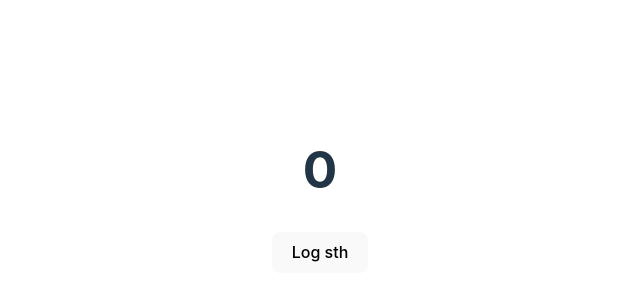
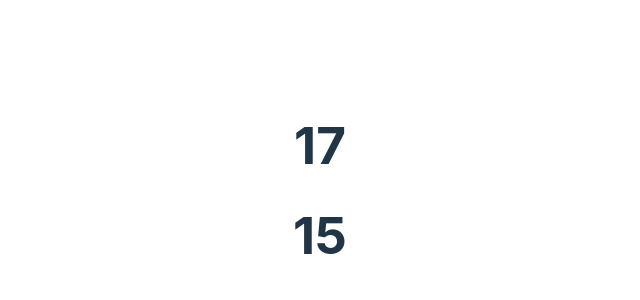
Before and after one commit to MagdalenaTyminska/React-test, a React (Vite) app: page / in a window 1280 px wide. Shown: the part 210-510 px from the top of the page, without its empty margins (320-960 px from the left). Built offline with nearby package versions, Linux system fonts and the light colour scheme.

Commit message:
First task -fixed

```diff
--- a/src/App.tsx
+++ b/src/App.tsx
@@ -1,33 +1,15 @@
 import './App.scss';
-import { useConsoleLog } from './hooks/useConsoleLog';
-import { useCustomLogger } from './hooks/useCustomLogger';
+import { FirstCounter } from './FirstCounter';
+import { SecondCounter } from './SecondCounter';
+// import { useCounter } from './hooks/useCounter';
+// import { useDebouncedState } from './hooks/useDebouncedState';
 
 const App = () => {
-	useConsoleLog();
-	// const { logCount, log } = useCustomLogger('Test_App');
-	// 	const logSth = () => {
-	// 		log(Math.round(Math.random() * 1000).toString());
-	// 	};
-
-	// 	return (
-	// 		<div>
-	// 			<h1>{logCount}</h1>
-	// 			<button onClick={logSth}>Log sth</button>
-	// 		</div>
-	// 	);
-	// };
-
-	const [logCount, log] = useCustomLogger('Test_App');
-
-	const logSth = () => {
-		log(Math.round(Math.random() * 1000).toString());
-	};
-
 	return (
-		<div>
-			<h1>{logCount}</h1>
-			<button onClick={logSth}>Log sth</button>
-		</div>
+		<>
+			<FirstCounter />
+			<SecondCounter />
+		</>
 	);
 };
 
--- /dev/null
+++ b/src/FirstCounter.tsx
@@ -0,0 +1,7 @@
+import { useCounter } from './hooks/useCounter';
+
+export const FirstCounter = () => {
+	const counter = useCounter(10, 1000);
+
+	return <h1>{counter}</h1>;
+};
--- /dev/null
+++ b/src/SecondCounter.tsx
@@ -0,0 +1,7 @@
+import { useCounter } from './hooks/useCounter';
+
+export const SecondCounter = () => {
+	const counter = useCounter(0, 500);
+
+	return <h1>{counter}</h1>;
+};
--- a/src/hooks/useConsoleLog.ts
+++ /dev/null
@@ -1,7 +0,0 @@
-import { useEffect } from 'react';
-
-export const useConsoleLog = () => {
-	useEffect(() => {
-		console.log('Hello World!');
-	}, []);
-};
--- /dev/null
+++ b/src/hooks/useCounter.ts
@@ -0,0 +1,17 @@
+import { useEffect, useState } from 'react';
+
+export const useCounter = (initalValue: number, delay: number) => {
+	const [counter, setCounter] = useState(initalValue);
+
+	useEffect(() => {
+		const interval = setInterval(() => {
+			setCounter((prevCounter) => prevCounter + 1);
+		}, delay);
+
+		return () => {
+			clearInterval(interval);
+		};
+	}, [delay]);
+
+	return counter;
+};
--- a/src/hooks/useCustomLogger.ts
+++ /dev/null
@@ -1,30 +0,0 @@
-import { useState } from 'react';
-
-type UseCustomLoggerReturn = [number, (what: string) => void];
-
-export const useCustomLogger = (prefix: string): UseCustomLoggerReturn => {
-	const [logCount, setLogCount] = useState<number>(0);
-
-	const log = (what: string) => {
-		console.log(`${prefix} - ${what}`);
-		setLogCount((prevCount) => prevCount + 1);
-	};
-	return [logCount, log];
-
-	// zwracanie obiektu
-
-	// export const useCustomLogger = (prefix: string) => {
-	// 	const [logCount, setLogCount] = useState<number>(0);
-
-	// 	const log = (what: string) => {
-	// 		console.log(`${prefix} - ${what}`);
-	// 		setLogCount((prevCount) => prevCount + 1);
-	// 	};
-
-	// return {
-	// 	logCount,
-	// 	log,
-	// };
-
-	// return [logCount, log];
-};
```
Also changed, not shown: src/hooks/useDebouncedState.ts (added).
